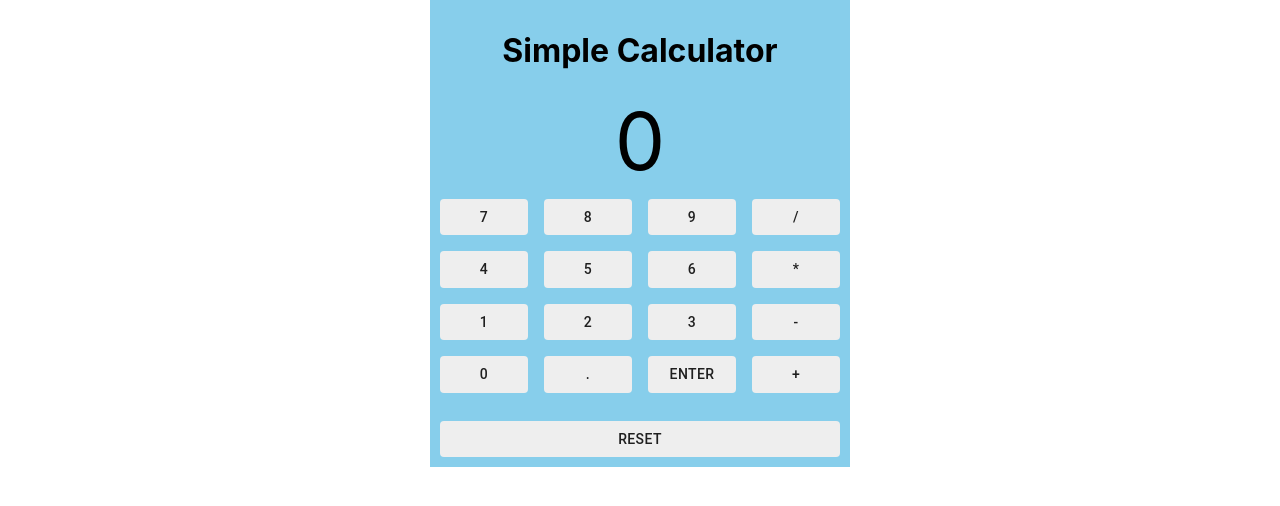
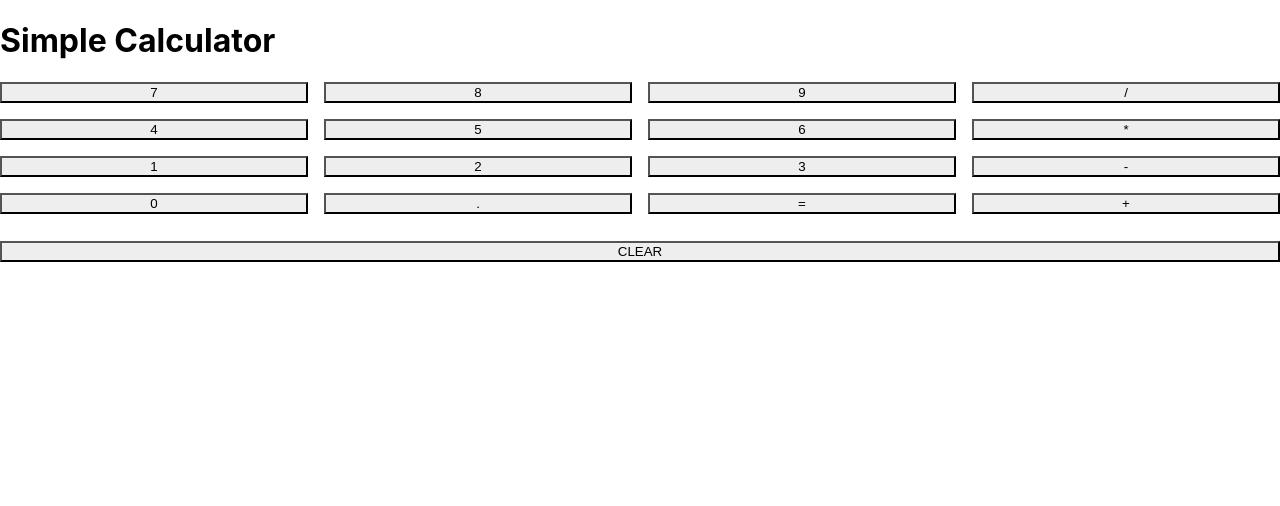
Before and after one commit to KirbyPatrick/calculator, a React (Create React App) app: page / in a window 1280 px wide. Shown: the top 506 px of the page. Built offline with nearby package versions, Linux system fonts and the light colour scheme.

Commit message:
Removed material ui Button style from the app as it seems to be what's making the buttons to return undefined. Calculator now works but stylization is needed

```diff
--- a/src/App.js
+++ b/src/App.js
@@ -1,21 +1,22 @@
 import React, { Component } from "react";
 import "./App.css";
+import ResultComponent from "./components/ResultComponent";
 import CalculatorButtons from "./components/CalculatorButtons";
-import ResultComponent from "./components/ResultComponent";
+import ResetButton from "./components/ResetButton";
 
 class App extends Component {
   constructor() {
     super();
 
     this.state = {
-      result: "0"
+      result: ""
     };
   }
 
   onClick = button => {
-    if (button === "Enter") {
+    if (button === "=") {
       this.calculate();
-    } else if (button === "Reset") {
+    } else if (button === "reset") {
       this.reset();
     } else {
       this.setState({
@@ -27,7 +28,8 @@ class App extends Component {
   calculate = () => {
     try {
       this.setState({
-        result: (eval(this.setState.result) || "0") + "0"
+        // eslint-disable-next-line
+        result: (eval(this.state.result) || "") + ""
       });
     } catch (e) {
       this.setState({
@@ -44,10 +46,13 @@ class App extends Component {
 
   render() {
     return (
-      <div className="wrapper center">
-        <h1>Simple Calculator</h1>
-        <ResultComponent result={this.state.result} />
-        <CalculatorButtons onClick={this.onClick} />
+      <div>
+        <div className="calculator-body">
+          <h1>Simple Calculator</h1>
+          <ResultComponent result={this.state.result} />
+          <CalculatorButtons onClick={this.onClick} />
+          <ResetButton onClick={this.reset} />
+        </div>
       </div>
     );
   }
--- /dev/null
+++ b/src/components/ResetButton.js
@@ -0,0 +1,19 @@
+import React, { Component } from "react";
+
+class ResetButton extends Component {
+  render() {
+    return (
+      <div>
+        {/* Reset button to clear state */}
+
+        <div className="resetButtonGrid">
+          <button name="reset" onClick={e => this.props.onClick(e.target.name)}>
+            CLEAR
+          </button>
+        </div>
+      </div>
+    );
+  }
+}
+
+export default ResetButton;
--- a/src/components/calculatorButtons.js
+++ b/src/components/calculatorButtons.js
@@ -1,5 +1,4 @@
 import React, { Component } from "react";
-import Button from "@material-ui/core/Button";
 
 class CalculatorButtons extends Component {
   render() {
@@ -8,71 +7,63 @@ class CalculatorButtons extends Component {
         <div className="gridClass">
           {/* first row of numbers */}
 
-          <Button name="7" onClick={e => this.props.onClick(e.target.name)}>
+          <button name="7" onClick={e => this.props.onClick(e.target.name)}>
             7
-          </Button>
-          <Button name="8" onClick={e => this.props.onClick(e.target.name)}>
+          </button>
+          <button name="8" onClick={e => this.props.onClick(e.target.name)}>
             8
-          </Button>
-          <Button name="9" onClick={e => this.props.onClick(e.target.name)}>
+          </button>
+          <button name="9" onClick={e => this.props.onClick(e.target.name)}>
             9
-          </Button>
-          <Button name="/" onClick={e => this.props.onClick(e.target.name)}>
+          </button>
+          <button name="/" onClick={e => this.props.onClick(e.target.name)}>
             /
-          </Button>
+          </button>
 
           {/* second row of numbers */}
 
-          <Button name="4" onClick={e => this.props.onClick(e.target.name)}>
+          <button name="4" onClick={e => this.props.onClick(e.target.name)}>
             4
-          </Button>
-          <Button name="5" onClick={e => this.props.onClick(e.target.name)}>
+          </button>
+          <button name="5" onClick={e => this.props.onClick(e.target.name)}>
             5
-          </Button>
-          <Button name="6" onClick={e => this.props.onClick(e.target.name)}>
+          </button>
+          <button name="6" onClick={e => this.props.onClick(e.target.name)}>
             6
-          </Button>
-          <Button name="*" onClick={e => this.props.onClick(e.target.name)}>
+          </button>
+          <button name="*" onClick={e => this.props.onClick(e.target.name)}>
             *
-          </Button>
+          </button>
 
           {/* third row of numbers */}
 
-          <Button name="1" onClick={e => this.props.onClick(e.target.name)}>
+          <button name="1" onClick={e => this.props.onClick(e.target.name)}>
             1
-          </Button>
-          <Button name="2" onClick={e => this.props.onClick(e.target.name)}>
+          </button>
+          <button name="2" onClick={e => this.props.onClick(e.target.name)}>
             2
-          </Button>
-          <Button name="3" onClick={e => this.props.onClick(e.target.name)}>
+          </button>
+          <button name="3" onClick={e => this.props.onClick(e.target.name)}>
             3
-          </Button>
-          <Button name="-" onClick={e => this.props.onClick(e.target.name)}>
+          </button>
+          <button name="-" onClick={e => this.props.onClick(e.target.name)}>
             -
-          </Button>
+          </button>
 
           {/* forth row of numbers */}
 
-          <Button name="0" onClick={e => this.props.onClick(e.target.name)}>
+          <button name="0" onClick={e => this.props.onClick(e.target.name)}>
             0
-          </Button>
-          <Button name="." onClick={e => this.props.onClick(e.target.name)}>
+          </button>
+          <button name="." onClick={e => this.props.onClick(e.target.name)}>
             .
-          </Button>
-          <Button name="Enter" onClick={e => this.props.onClick(e.target.name)}>
-            ENTER
-          </Button>
-          <Button name="+" onClick={e => this.props.onClick(e.target.name)}>
+          </button>
+          <button name="=" onClick={e => this.props.onClick(e.target.name)}>
+            =
+          </button>
+          <button name="+" onClick={e => this.props.onClick(e.target.name)}>
             +
-          </Button>
-        </div>
-
-        {/* Reset button to clear state */}
-
-        <div className="resetButtonGrid">
-          <Button name="reset" onClick={e => this.props.onClick(e.target.name)}>
-            Reset
-          </Button>
+          </button>
         </div>
       </div>
     );
```
